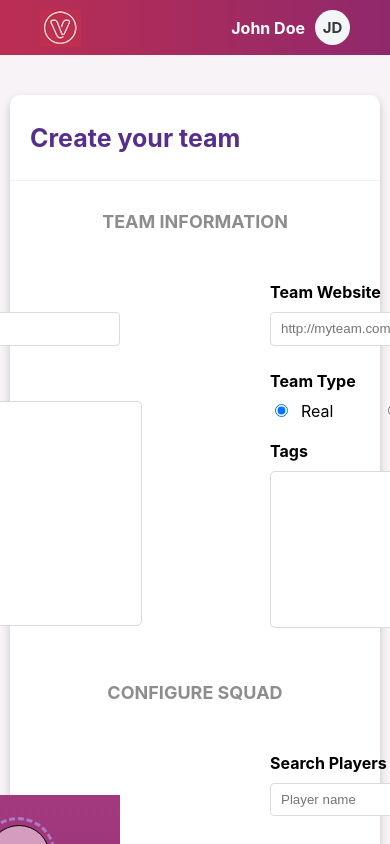
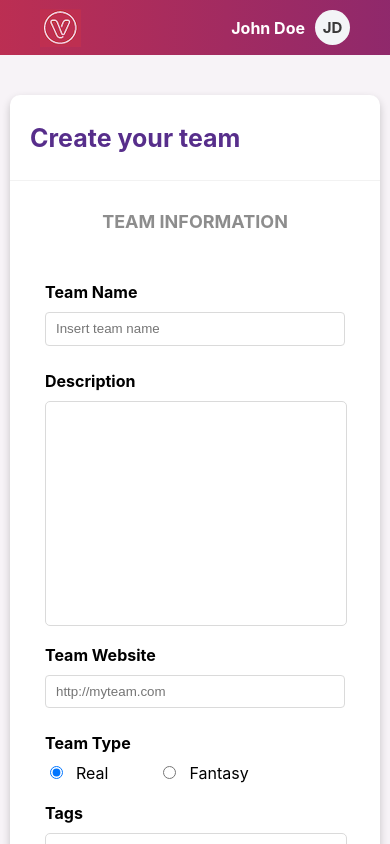
Before and after one commit to edsonsenna/squad-management, a React (Create React App) app: page /create in a window 390 px wide. Shown: the top 844 px of the page. Built offline with nearby package versions, Linux system fonts and the light colour scheme.

Commit message:
Fixing responsivity

```diff
--- a/src/screens/Create/Create.css
+++ b/src/screens/Create/Create.css
@@ -218,9 +218,33 @@ select {
     border-radius: 5px;
     box-shadow: 0 4px 8px 0 rgba(0,0,0,0.2);
     transition: 0.5s;
+    border: unset;
 }
 
 .submit-button:hover {
     cursor: pointer;
     box-shadow: 0 4px 8px 0 rgba(0,0,0,0.6);
 }
+
+@media screen and (max-width: 1100px) {
+    .team-info-row,
+    .squad-config-row {
+        width: 100%;
+        flex-direction: column;
+        align-items: center;
+    }
+
+    .first-column,
+    .second-column {
+        width: calc(100% - 20px);
+    }
+
+    .second-column {
+        margin-top: 15px;
+    }
+
+    .description-input,
+    .tags-input {
+        width: calc(100% - 20px);
+    }
+}
```
